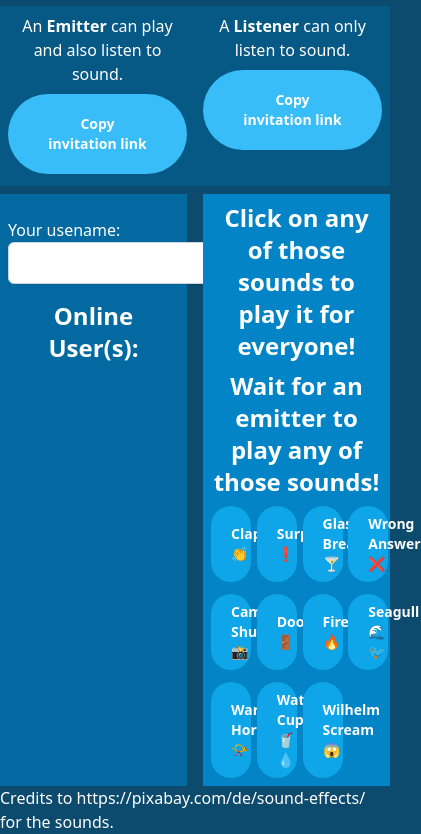
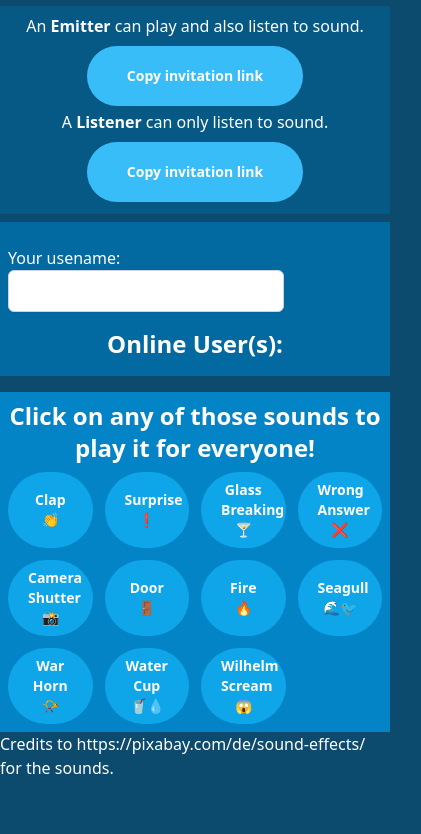
Before and after one commit to Yuto3S/ClapApp, a website: page index.html in a window 390 px wide. Shown: the part 74-908 px from the top of the page, 421 px wide, since content can reach past the window. After the commit the page ends 854 px from the top, so only its background shows below. Drawn offline with nearby package versions, Linux system fonts and the light colour scheme.

Commit message:
Add medium device handling

```diff
--- a/index.html
+++ b/index.html
@@ -11,8 +11,8 @@
         <div class="m-auto text-center">
             <h1 class="text-5xl m-4">Clap App!</h1>
         </div>
-        <div class="columns-2 text-center mt-2 mb-2 p-2 bg-sky-800 w-full" id="invitationArea">
-            <div class="tooltip pb-1" id="emitterArea">
+        <div class="md:columns-2 text-center mt-2 mb-2 p-2 bg-sky-800 w-full" id="invitationArea">
+            <div class="tooltip pb-1 md-flex" id="emitterArea">
                 <p class="mb-2">An <span class="text-l font-semibold">Emitter</span> can play and also listen to sound.</p>
 
                 <button
@@ -24,7 +24,7 @@
                 </button>
             </div>
 
-            <div class="tooltip pb-1">
+            <div class="tooltip pb-1 md-flex">
                 <p class=" mb-2">A <span class="text-l font-semibold">Listener</span> can only listen to sound.</p>
                 <button
                     class="bg-sky-400 hover:bg-sky-600 px-10 py-5 text-sm rounded-full font-semibold text-white m-auto block p-2"
@@ -43,7 +43,7 @@
                 </a>
         </div>
 
-        <div class="grid grid-cols-2 gap-4">
+        <div class="grid md:grid-cols-2 gap-4">
             <div class="bg-sky-700 p-2">
                 <div class="my-4">
                     Your usename: <input class="italic text-slate-400 block bg-white border border-slate-300 rounded-md py-2 pl-9 pr-3 shadow-sm focus:outline-none focus:border-sky-500 focus:ring-sky-500 focus:ring-1 sm:text-sm my-auto" type="text" name="username" id="username"/>
@@ -54,7 +54,7 @@
             </div>
             <div class="bg-sky-600 p-2">
                 <h1 class="text-2xl font-semibold mb-2 text-center" id="emitter_sound_text">Click on any of those sounds to play it for everyone!</h1>
-                <h1 class="text-2xl font-semibold mb-2 text-center" id="listener_sound_text">Wait for an emitter to play any of those sounds!</h1>
+                <h1 class="text-2xl font-semibold mb-2 text-center hidden" id="listener_sound_text">Wait for an emitter to play any of those sounds!</h1>
                 <div class="bg-rose-700 shadow shadow-slate-800 p-2 m-2 rounded-md hidden" id="error_sound">
                     The sound could not be played. Please check your browser settings.
                 </div>
```
Also changed, not shown: dist/output.css.
